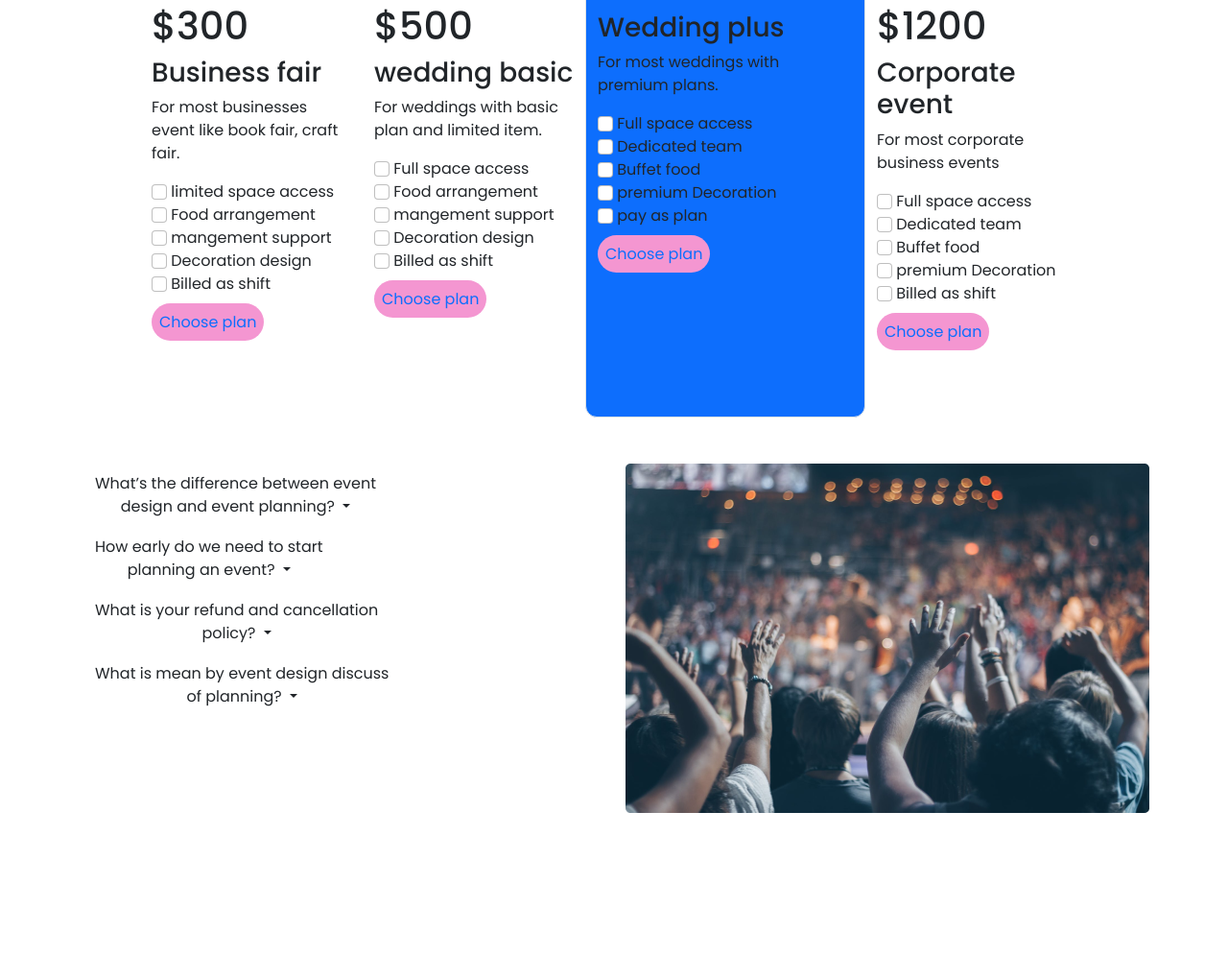
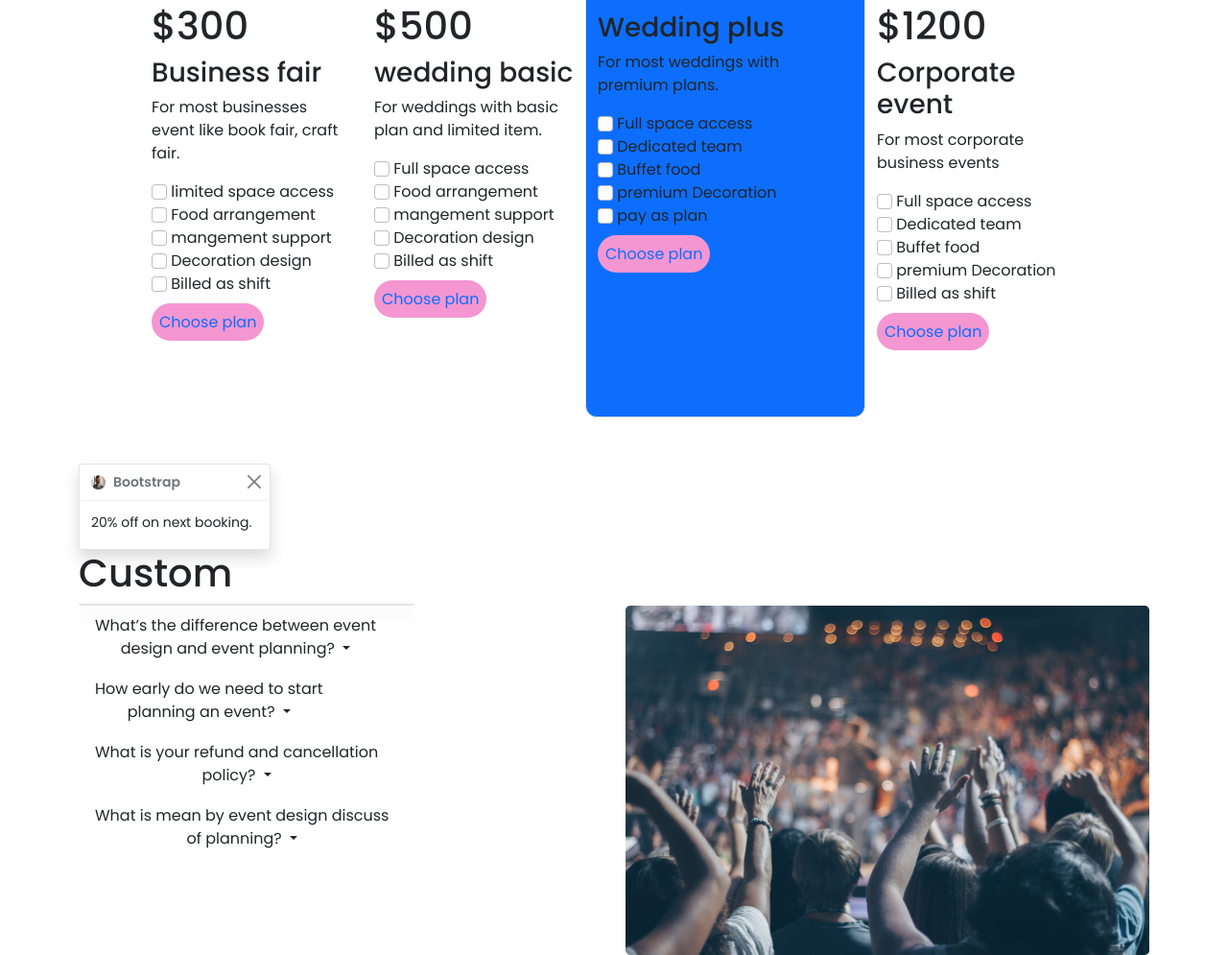
Before and after one commit to Muhammad-Mehedi-Hasan-Opi-Sarker/convention-center, a plain HTML site: page index.html in a window 1280 px wide. Shown: the part 746-1741 px from the top of the page at 96% size. Before the commit the page ends 1593 px from the top, so only its background shows below. Drawn offline with nearby package versions, Linux system fonts and the light colour scheme.

Commit message:
commit toasts

```diff
--- a/index.html
+++ b/index.html
@@ -267,7 +267,25 @@
 
                 </div>
             </div>
+            <!-- @@@@@@@@@@@@@@@@@@@@@@@@@@@@@@@@@@@@@@@@@@@@@@@@@@@@@@@@@@@@
+                     toast @@@@@@@@@@@@@@@@@@@@@@@@@@@@@@@@@@@@@@@@ -->
+            <div style="height: 90px; width: 200px;" class="toast show" role="alert" aria-live="assertive"
+                aria-atomic="true">
+                <div class="toast-header">
+                    <img width="15" src="images/person 1.png" class="rounded me-2" alt="..." />
+                    <strong class="me-auto">Bootstrap</strong>
 
+                    <button type="button" class="btn-close" data-bs-dismiss="toast" aria-label="Close"></button>
+                </div>
+                <div class="toast-body">20% off on next booking.</div>
+            </div>
+
+            <h1>Custom</h1>
+
+            <div class="toast show align-items-center" role="alert" aria-live="assertive" aria-atomic="true">
+
+            </div>
+            </div>
         </section>
 
         <!-- ##############################
```
Also changed, not shown: images/apple.jpg (added), images/google.jpg (added).
